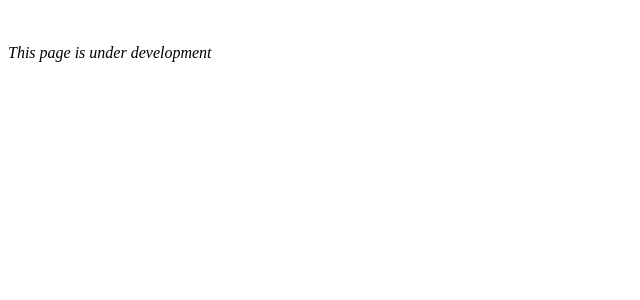
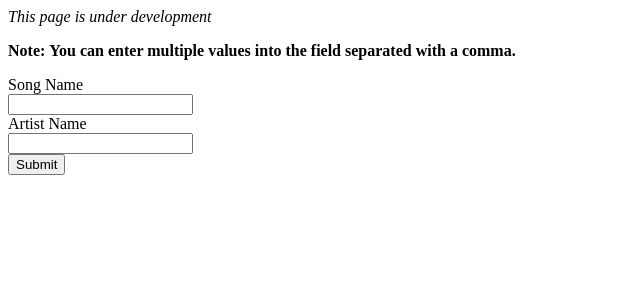
Before and after one commit to dhruv-ahuja/Song-Discovery, a Flask app: page / in a window 1280 px wide. Shown: the top 300 px of the page, without its empty margins (0-640 px from the left). Run offline with Flask 2, Linux system fonts and the light colour scheme.

Commit message:
added form to index.html

```diff
--- a/main/templates/base.html
+++ b/main/templates/base.html
@@ -6,6 +6,21 @@
 </title>
 
 <body>
+    <header>
+        {% with messages = get_flashed_messages() %}
+        {% if messages %}
+        {% for message in messages %}
+
+        {{ message }}
+        <br>
+        <hr noshade>
+        <br>
+        {% endfor %}
+        {% endif %}
+        {% endwith %}
+
+    </header>
+
     {%block content %}{% endblock %}
 </body>
 
--- a/main/templates/index.html
+++ b/main/templates/index.html
@@ -5,24 +5,39 @@ Index - Under Development
 {% endblock %}
 
 {% block content %}
-<header>
-    {% with messages = get_flashed_messages() %}
-    {% if messages %}
-    {% for message in messages %}
-
-    {{ message }}
-
-    {% endfor %}
-    {% endif %}
-    {% endwith %}
-</header>
-
-<br>
-<br>
 
 <div>
     <em>
         This page is under development
     </em>
 </div>
+
+<script>
+    function validateForm() {
+        let x = document.forms["get_data"]["song_name"].value;
+
+        let y = document.forms["get_data"]["artist_name"].value;
+
+        if (!x && !y) {
+            alert("You need to fill out one field atleast.");
+            return false;
+        }
+    }
+</script>
+
+<div>
+    <form name="get_data" method="post" action="{{ url_for('return_data') }}" onsubmit="return validateForm()">
+        <p>
+            <b>Note:</b> <strong>You can enter multiple values into the field separated with a comma.</strong>
+        </p>
+        <label for="song_name">Song Name</label><br>
+        <input type="text" id="song_name" name="song_name"><br>
+
+        <label for="artist_name">Artist Name</label><br>
+        <input type="text" id="artist_name" name="artist_name"><br>
+
+        <button type="submit">Submit</button>
+    </form>
+</div>
+
 {% endblock %}
```
